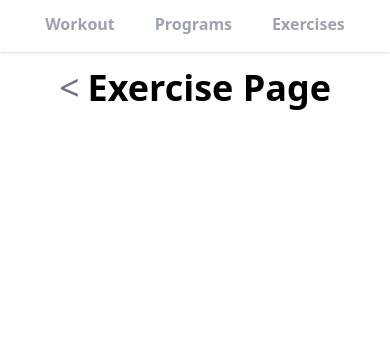
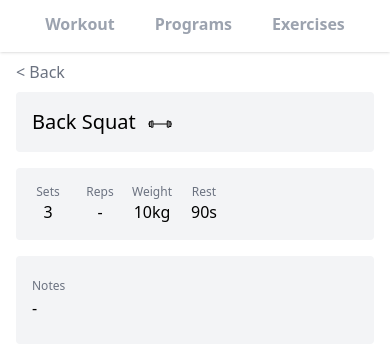
Before and after one commit to lauyuda/workout-tracker, a Next.js app: page /exercise/1 in a window 390 px wide. Shown: the top 350 px of the page. Built offline with nearby package versions, Linux system fonts and the light colour scheme.

Commit message:
Improvedd mobile responsiveness

```diff
--- a/src/modules/common/components/go-back-button.tsx
+++ b/src/modules/common/components/go-back-button.tsx
@@ -16,12 +16,12 @@ export const GoBackButton = () => {
 
   return (
     <button
-      className="flex items-center justify-center text-4xl text-gray-500 hover:text-gray-700"
+      className="py-2 text:sm text-gray-500 md:hover:text-gray-700"
       onClick={() => {
         returnToPrevPage();
       }}
     >
-      {`<`}
+      {`< Back`}
     </button>
   );
 };
--- a/src/modules/exercise/components/exercise-information-mobile.tsx
+++ b/src/modules/exercise/components/exercise-information-mobile.tsx
@@ -1,16 +1,34 @@
-import { Exercise } from '../types';
+import { Exercise, ExerciseType } from '../types';
 import { ExerciseDetails } from './exercise-details';
+import { ExerciseTypeIcon } from './exercise-type-icon';
 
 export const ExerciseInformationMobile = ({
+  isExercisePage = false,
   exercise,
 }: {
-  exercise: Exercise;
+  isExercisePage?: boolean;
+  exercise: Exercise | null;
 }) => {
   return (
-    <div className="md:hidden px-4 py-3 bg-gray-100">
+    <div
+      className={`md:hidden ${isExercisePage ? 'px-4' : 'pb-4 bg-gray-100'}`}
+    >
       {exercise && (
-        <div className="w-full flex flex-col items-center">
-          <div className="w-full rounded">
+        <div
+          className={`w-full flex flex-col items-center ${
+            isExercisePage ? 'space-y-4' : ''
+          }`}
+        >
+          {isExercisePage && (
+            <h1 className="w-full flex items-end text-xl p-4 bg-gray-100 rounded space-x-3">
+              <span>{exercise.name}</span>
+              <ExerciseTypeIcon
+                type={exercise.type as ExerciseType}
+                size={24}
+              />
+            </h1>
+          )}
+          <div className="w-full p-4 rounded bg-gray-100">
             <ExerciseDetails
               sets={exercise?.sets}
               rep={exercise?.reps}
@@ -18,7 +36,7 @@ export const ExerciseInformationMobile = ({
               rest={exercise?.rest}
             />
           </div>
-          <div className="w-full rounded">
+          <div className="w-full p-4 rounded bg-gray-100 ">
             <label className="text-gray-500 text-xs">Notes</label>
             {
               <p className="whitespace-pre-line pb-2">
@@ -27,13 +45,13 @@ export const ExerciseInformationMobile = ({
             }
           </div>
           {exercise?.src && (
-            <iframe
-              width="370"
-              height="208"
-              loading="lazy"
-              className="iframe-placeholder"
-              src={exercise.src}
-            />
+            <div className={`w-full ${isExercisePage ? '' : 'px-4'}`}>
+              <iframe
+                loading="lazy"
+                className="iframe-placeholder iframe rounded"
+                src={exercise.src}
+              />
+            </div>
           )}
         </div>
       )}
--- a/src/modules/exercise/components/exercise-information.tsx
+++ b/src/modules/exercise/components/exercise-information.tsx
@@ -14,12 +14,18 @@ const NoExerciseSelected = () => {
 };
 
 export const ExerciseInformation = ({
+  isExercisePage = false,
   exercise,
 }: {
+  isExercisePage?: boolean;
   exercise: Exercise | null;
 }) => {
   return (
-    <div className="hidden md:block sticky top-16 self-start pt-5">
+    <div
+      className={`hidden md:block sticky top-16 self-start ${
+        isExercisePage ? '' : 'pt-5'
+      }`}
+    >
       {!exercise && <NoExerciseSelected />}
       {exercise && (
         <div className="w-[560px] space-y-4">
@@ -44,12 +50,7 @@ export const ExerciseInformation = ({
             }
           </div>
           {exercise?.src && (
-            <iframe
-              width="560"
-              height="315"
-              className="rounded"
-              src={exercise.src}
-            />
+            <iframe className="iframe rounded" src={exercise.src} />
           )}
         </div>
       )}
--- a/src/modules/exercise/components/exercise-shortened.tsx
+++ b/src/modules/exercise/components/exercise-shortened.tsx
@@ -42,7 +42,7 @@ export const ExerciseShortened = ({
       className={`w-full flex items-center px-3 py-3 border-l-4 ${
         isSelected
           ? 'text-blue-600 border-blue-500 font-semibold bg-gray-100 md:rounded-r-full'
-          : 'text-gray-400 hover:text-blue-600/60 border-transparent'
+          : 'text-gray-400 md:hover:text-blue-600/60 border-transparent'
       }`}
       onClick={() => selectExercise()}
     >
--- a/src/modules/navbar/components/navbar.tsx
+++ b/src/modules/navbar/components/navbar.tsx
@@ -25,7 +25,7 @@ export const NavBar = () => {
             className={`px-5 py-3 font-bold border-b-4  ${
               router.pathname === path
                 ? 'border-blue-600 text-blue-600'
-                : 'border-transparent text-gray-400 hover:text-blue-600/60'
+                : 'border-transparent text-gray-400 md:hover:text-blue-600/60'
             }`}
             onClick={() => {
               router.push({
--- a/src/modules/pages/components/exercise-page.tsx
+++ b/src/modules/pages/components/exercise-page.tsx
@@ -1,4 +1,5 @@
 import { ExerciseInformation } from '@/modules/exercise/components/exercise-information';
+import { ExerciseInformationMobile } from '@/modules/exercise/components/exercise-information-mobile';
 import { useRouter } from 'next/router';
 import { NextPage } from 'next/types';
 import { GoBackButton } from '../../common/components/go-back-button';
@@ -29,14 +30,20 @@ export const ExercisePage: NextPage = () => {
   return (
     <div>
       <NavBar />
-      <div className="flex flex-col items-center justify-center">
-        <div className="flex items-center pt-4 space-x-2">
+      <div className="flex flex-col md:items-center justify-center">
+        <div className="md:w-[560px] flex items-center pl-4 md:pl-0">
           <GoBackButton />
-          <h1 className="font-semibold text-4xl">Exercise Page</h1>
         </div>
         <div>
-          <ExerciseInformation exercise={exerciseInfo ?? null} />
+          <ExerciseInformation
+            isExercisePage={true}
+            exercise={exerciseInfo ?? null}
+          />
         </div>
+        <ExerciseInformationMobile
+          isExercisePage={true}
+          exercise={exerciseInfo ?? null}
+        />
       </div>
     </div>
   );
--- a/src/modules/pages/components/exercises-page.tsx
+++ b/src/modules/pages/components/exercises-page.tsx
@@ -26,7 +26,7 @@ export const ExercisesPage: NextPage = () => {
       <div className="h-full grid grid-cols-1 md:grid-cols-2 gap-10 ">
         <div className="flex md:justify-end">
           <div className="w-full md:w-96">
-            <div className="sticky top-[52px] pt-4 md:pt-8 bg-white border-t-4 border-white">
+            <div className="sticky top-[52px] pt-2 pb-2 md:pt-8 md:pb-4 bg-white border-t-4 border-white ">
               <ExerciseSearch
                 filterTypes={filterTypes}
                 setFilterTypes={setFilterTypes}
@@ -37,7 +37,7 @@ export const ExercisesPage: NextPage = () => {
                 filterTypes={filterTypes}
                 setFilterTypes={setFilterTypes}
               />
-              <button className="hidden md:inline-block px-3 py-1 mt-2 mb-4 bg-green-100 hover:bg-green-200 text-sm font-semibold rounded-full">
+              <button className="hidden md:inline-block px-3 py-1 mt-2 bg-green-100 hover:bg-green-200 text-sm font-semibold rounded-full">
                 + Create a exercise
               </button>
             </div>
--- a/src/styles/globals.css
+++ b/src/styles/globals.css
@@ -19,3 +19,8 @@ input[type='search']::-webkit-search-cancel-button {
   background: url(../assets/loader.gif) center center no-repeat;
   background-size: 30px;
 }
+
+.iframe {
+  width: 100%;
+  aspect-ratio: 16 / 9;
+}
```
